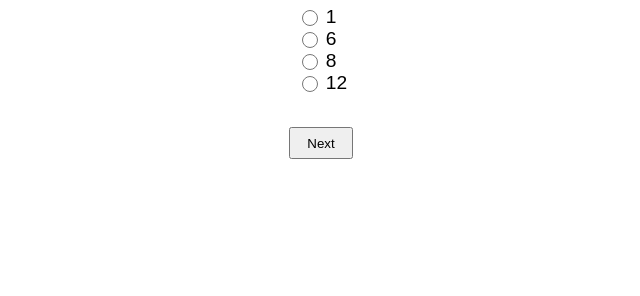
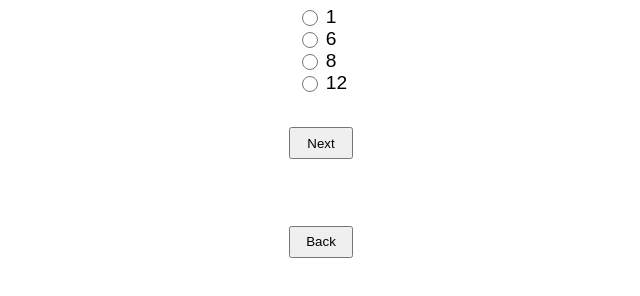
Before and after one commit to Parikshit-Hooda/quiz-app, a plain HTML site: page index.html in a window 1280 px wide. Shown: the part 230-526 px from the top of the page, without its empty margins (319-959 px from the left). Drawn offline with Linux system fonts and the light colour scheme.

Commit message:
added back button

```diff
--- a/index.html
+++ b/index.html
@@ -19,7 +19,8 @@
 			<input type="radio" name="radioChoice"> <label></label><br>
 			<input type="radio" name="radioChoice"> <label></label><br>
 			<input type="radio" name="radioChoice"> <label></label><br>
-			<div class="container"><button type="button" onclick="next()">Next</button></div>
+			<div class="button"><button type="button" onclick="next()">Next</button></div>
+			<div class="button"><button type="button" onclick="back()">Back</button></div>
 		</div>
 	</form>
 </body>
--- a/script.js
+++ b/script.js
@@ -64,3 +64,16 @@ function next() {
 		choices();
 	}
 }
+
+function back() {
+	var inputs = document.querySelectorAll('input');
+
+	if (x === 0) {
+		return false;
+
+	} else {
+		x--;
+		y--;
+		choices();
+	}
+}
--- a/style.css
+++ b/style.css
@@ -23,7 +23,7 @@ body {
 	width: 1.2em;
 	height: 1.2em;
 }
-.container {
+.button {
 	text-align: center;
 }
 .answers button {
```
